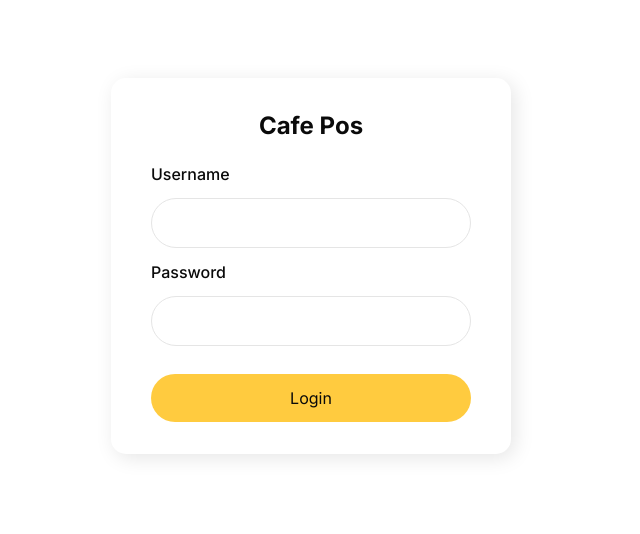
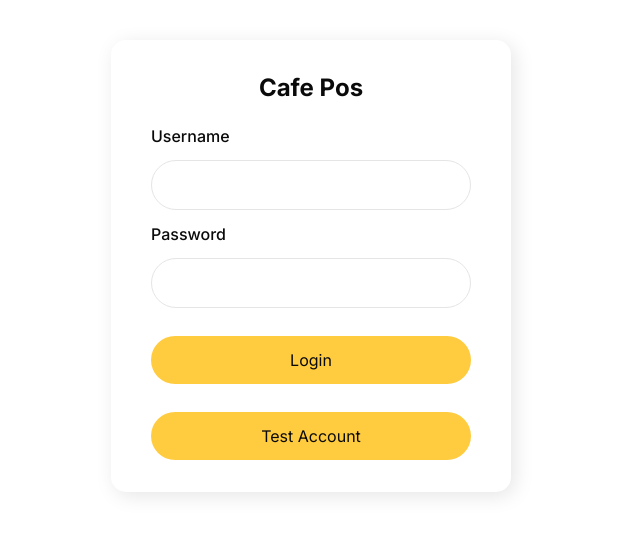
Before and after one commit to dikarizki55/cafepos, a Next.js app: page /admin in a window 1280 px wide. Shown: the part 134-668 px from the top of the page, without its empty margins (329-969 px from the left). Built offline with nearby package versions, Linux system fonts and the light colour scheme.

Commit message:
update readme

```diff
--- a/app/admin/page.tsx
+++ b/app/admin/page.tsx
@@ -26,6 +26,23 @@ export default function Admin() {
       router.push("/admin/dashboard");
     }
   };
+
+  async function handleTestAccount(e: React.FormEvent) {
+    e.preventDefault();
+    try {
+      setIsLoading(true);
+      await signIn("credentials", {
+        username: "admin",
+        password: "admin",
+        redirect: false,
+      });
+    } catch (error) {
+      setIsLoading(false);
+      console.log(error);
+    } finally {
+      router.push("/admin/dashboard");
+    }
+  }
 
   if (isLoading)
     return (
@@ -59,6 +76,13 @@ export default function Admin() {
           >
             Login
           </button>
+          <button
+            type="button"
+            className=" bg-primary px-6 py-3 mt-4 rounded-full cursor-pointer"
+            onClick={handleTestAccount}
+          >
+            Test Account
+          </button>
         </form>
       </div>
     </div>
```
Also changed, not shown: 1 other file (tests, documents, lock files or other folders).
